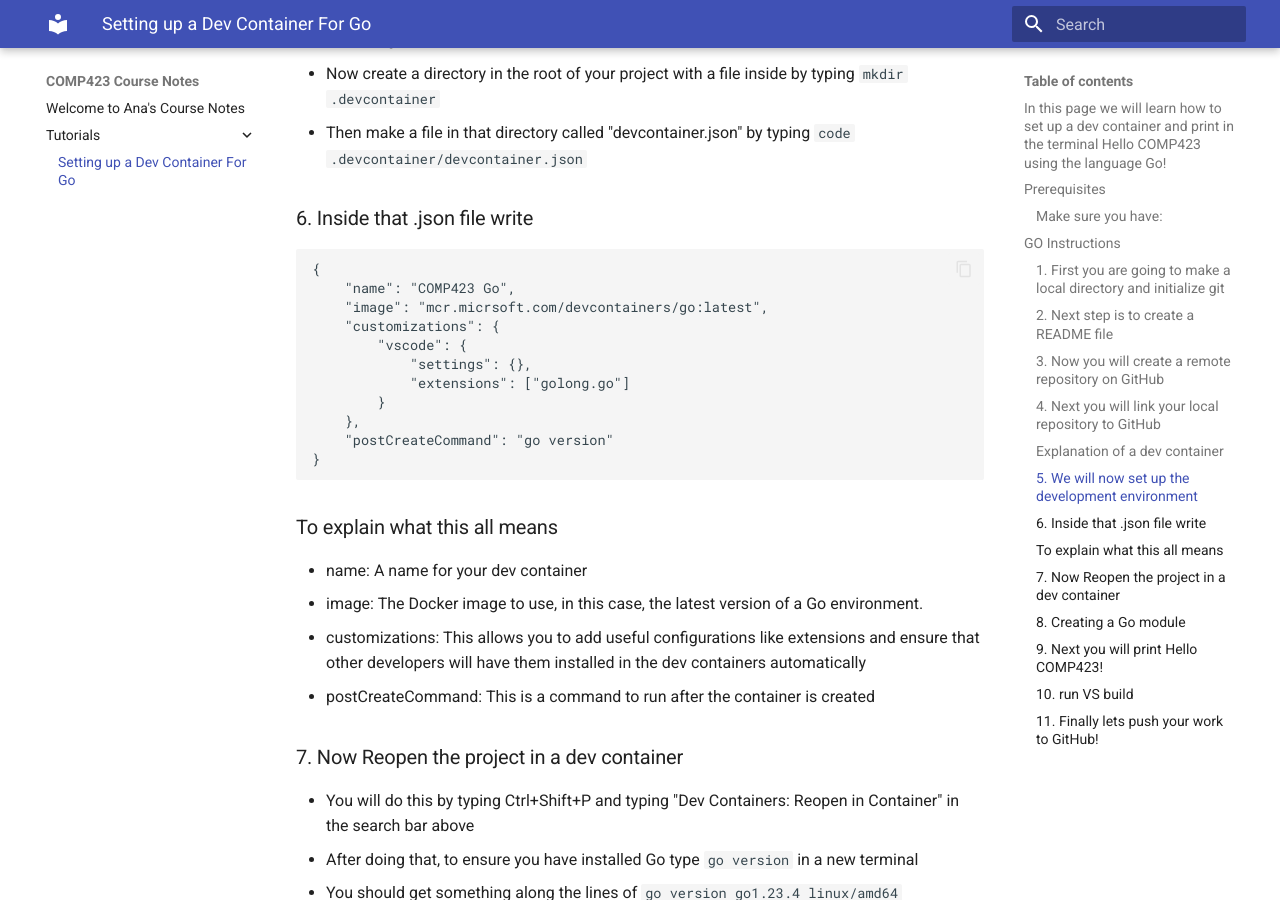
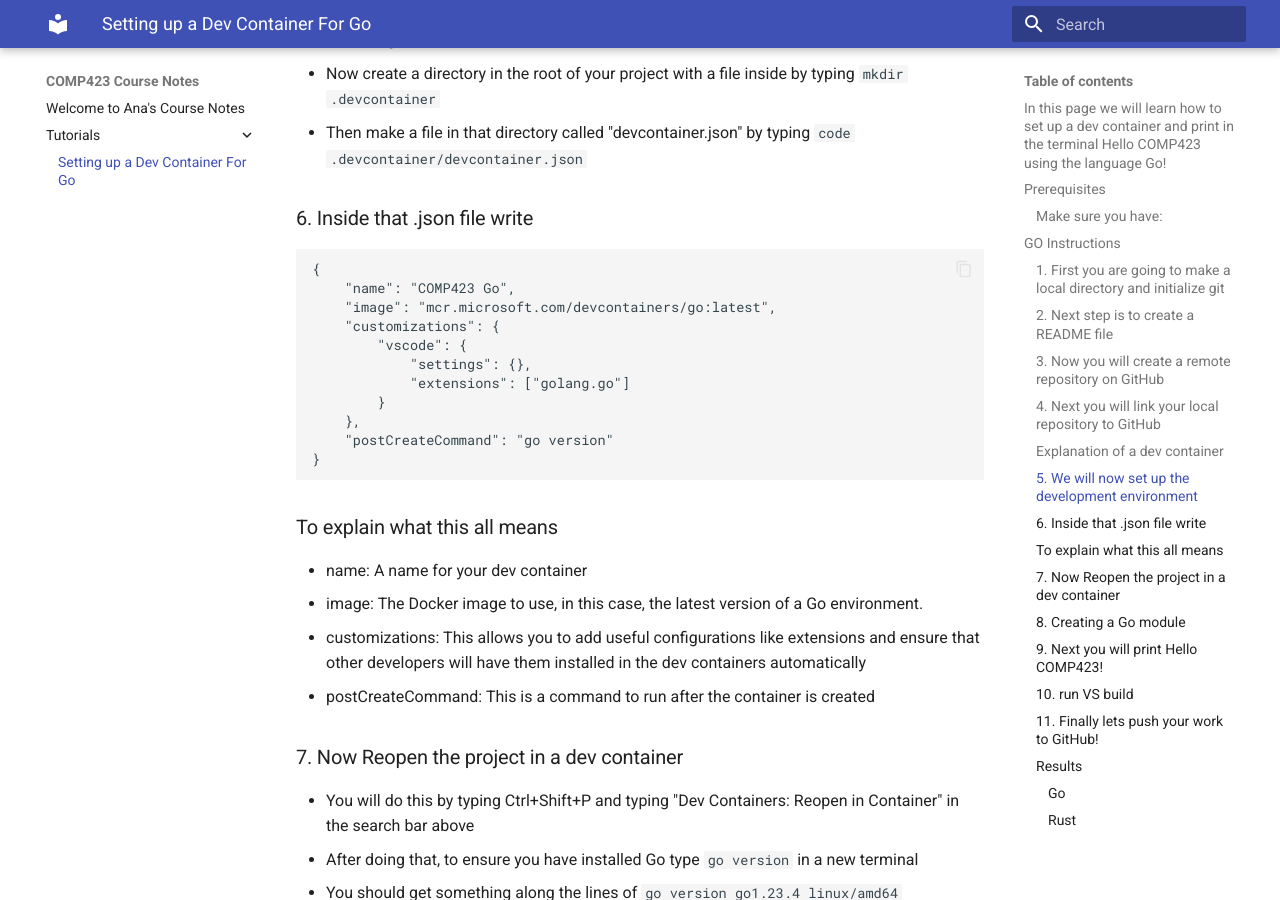
Before and after one commit to analrest/comp423-course-notes, an MkDocs documentation site: the page built from docs/tutorials/go-setup.md, in a window 1280 px wide and 900 px high, scrolled down 1713 px. Built offline with MkDocs 1.6.1 and Material for MkDocs 9.7.7, drawn with Linux system fonts in a browser that asks for light colours; some of the changed text lies outside the part shown.

Commit message:
minor typos and suggested results

````diff
--- a/docs/tutorials/go-setup.md
+++ b/docs/tutorials/go-setup.md
@@ -45,11 +45,11 @@
 ``` { .yaml .copy }
 {
     "name": "COMP423 Go",
-    "image": "mcr.micrsoft.com/devcontainers/go:latest",
+    "image": "mcr.microsoft.com/devcontainers/go:latest",
     "customizations": {
         "vscode": {
             "settings": {},
-            "extensions": ["golong.go"]
+            "extensions": ["golang.go"]
         }
     },
     "postCreateCommand": "go version"
@@ -103,4 +103,11 @@
 * Finally type ```git push --set-upstream origin main``` to push your work onto your GitHub repository
 * Now when you refresh your browser, you will see your work in your repository!
 
+### Results
+
+#### Go
+> I would add your results and a link to your Go repository here
+#### Rust
+>I would add your results, a link to my tutorial, and a link to your Rust repository here
+
 >*Jordan, Kris "Starting a Static Website Project with MkDocs - COMP423 - Spring 2025" [https://comp423-25s.github.io/resources/MkDocs/tutorial/#step-2-add-requirementstxt-python-dependency-configuration](https://comp423-25s.github.io/resources/MkDocs/tutorial/#step-2-add-requirementstxt-python-dependency-configuration) 2025, January 17*
````
